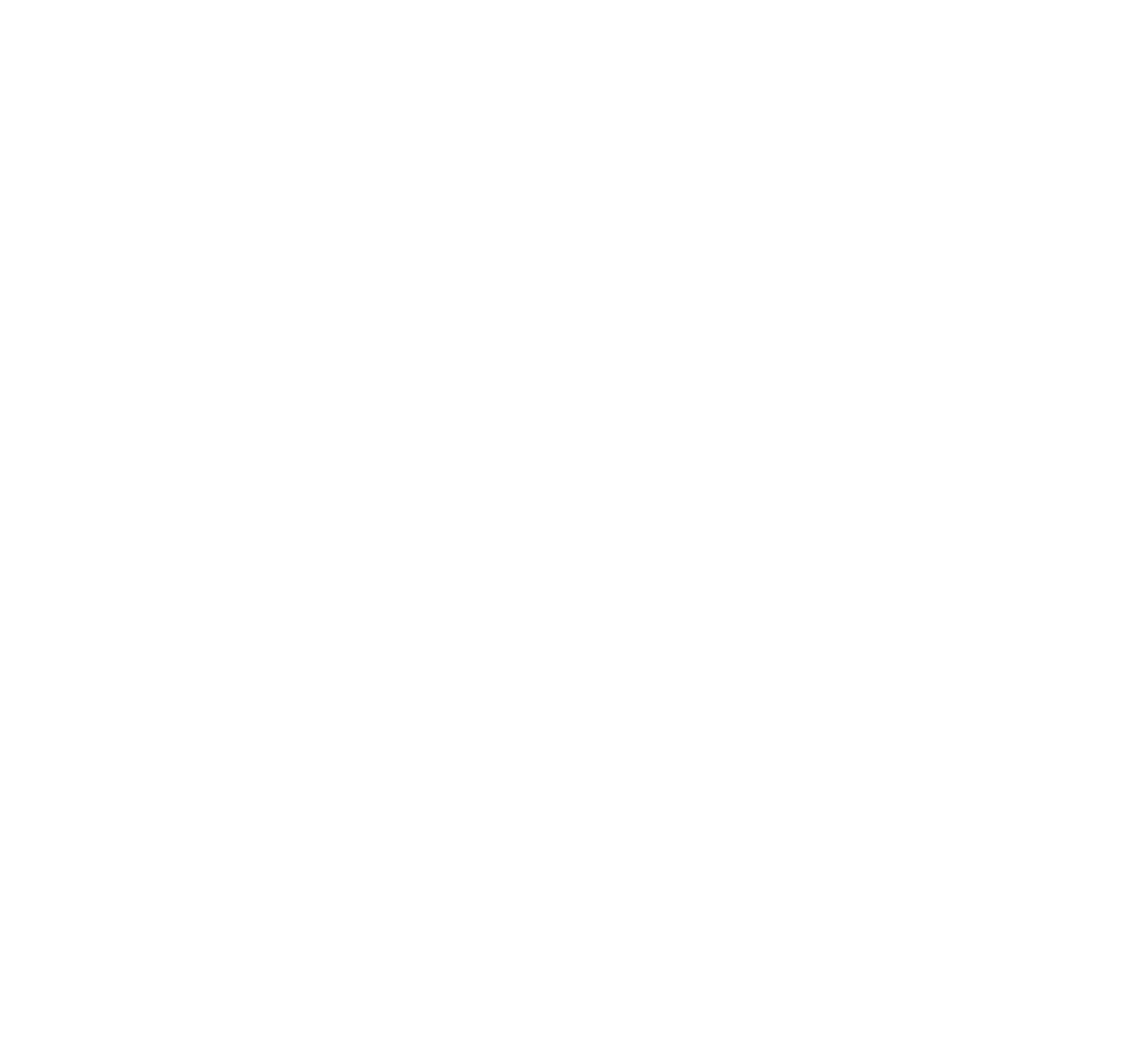
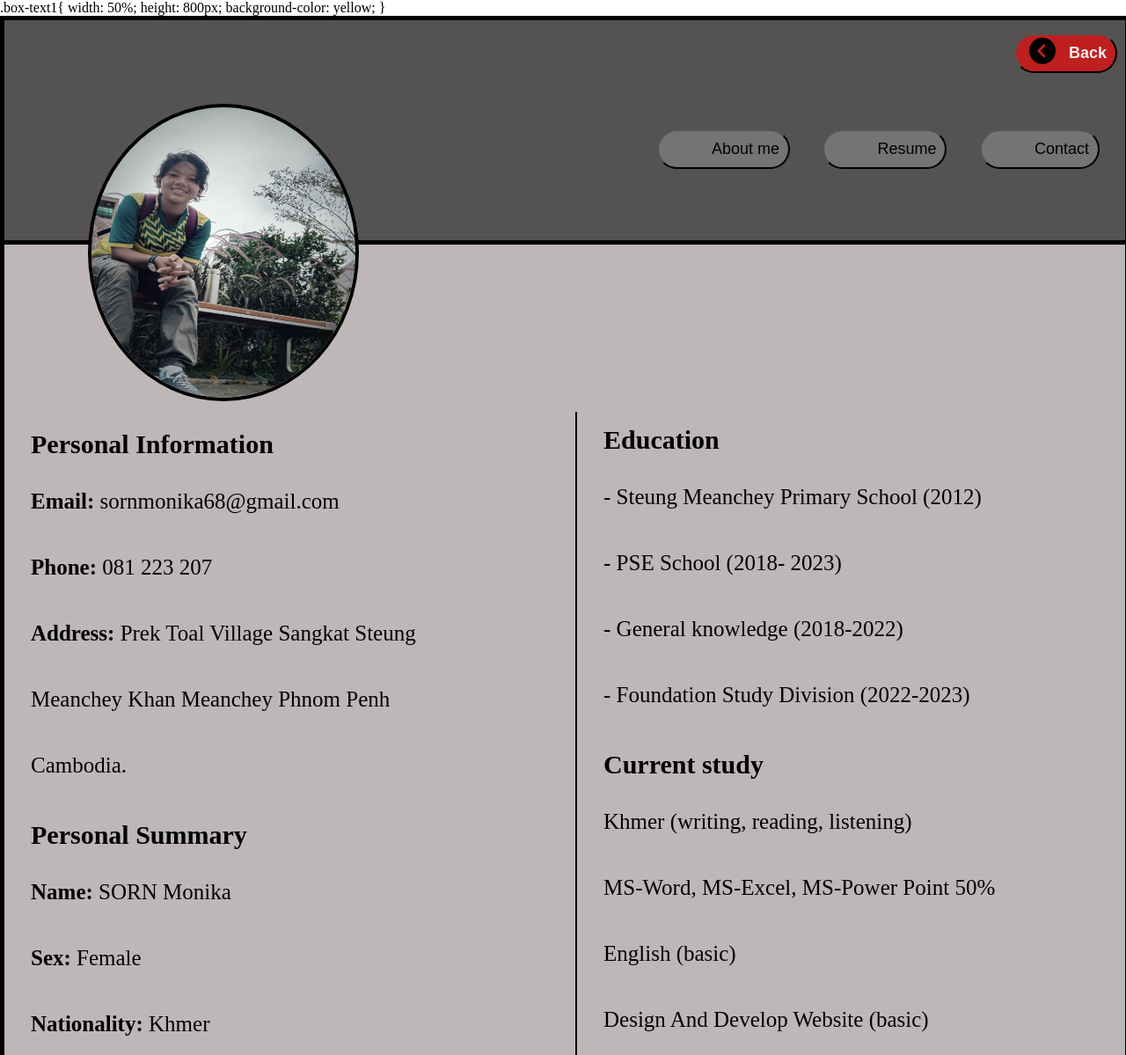
Before and after one commit to sornmonika27/my-portfolio, a plain HTML site: page index 2.html in a window 1280 px wide. Shown: the top 1199 px of the page at 88% size. Before the commit the page ends 800 px from the top, so only its background shows below. Drawn offline with Linux system fonts and the light colour scheme.

Commit message:
Develop page resume, contant 50% and improve other UI

```diff
--- a/index 2.html
+++ b/index 2.html
@@ -0,0 +1,102 @@
+<!DOCTYPE html>
+<html lang="en">
+<head>
+    <meta charset="UTF-8">
+    <meta name="viewport" content="width=device-width, initial-scale=1.0">
+    <title>Document</title>
+    <link rel="stylesheet" href="style 2.css">
+    <link
+    rel="stylesheet"
+    href="https://cdnjs.cloudflare.com/ajax/libs/font-awesome/6.5.1/css/all.min.css"
+  />
+</head>
+<body>.box-text1{
+    width: 50%;
+    height: 800px;
+    background-color: yellow;
+}
+    <div class="container">
+        <div class="box">
+            <div class="image-box">
+            <img src="ka.jpeg" alt="">
+            </div>
+        <div class="box-1">
+            <div class="button">
+                <button class="button1" style="font-size: 18px; padding: 10px; padding-left: 60px; background-color: rgba(128, 128, 128, 0.733); border-radius: 25px; ">About me</button>
+                <button class="button2" style="font-size: 18px; padding: 10px; padding-left: 60px; background-color: rgba(128, 128, 128, 0.733); border-radius: 25px; ">Resume</button>
+                <button class="button3" style="font-size: 18px; padding: 10px; padding-left: 60px; background-color: rgba(128, 128, 128, 0.733); border-radius: 25px; ">Contact</button>
+              </div>
+              <div class="button back">
+                <button class="back" style="font-size: 18px; padding: 10px; padding-left: 60px; background-color: rgba(233, 12, 12, 0.719); border-radius: 25px; ">Back</button>
+               <div class="iconback" >
+                <a href="" style="color: black; "><i class="fa-sharp fa-solid fa-circle-chevron-left"></i></a>
+               </div>
+            </div>
+        </div>
+        <div class="box-2">
+
+            <div class="box-text1">
+                <div class="text1-1">Personal Information</div>
+                <p><b>Email:</b> sornmonika68@gmail.com <br>
+
+                    <b>Phone:</b> 081 223 207 <br>
+
+                  <b>  Address:</b> Prek Toal Village Sangkat Steung  <br>
+
+                    Meanchey Khan Meanchey Phnom Penh <br>
+
+                    Cambodia. <br></p>
+                <div class="text1-2">Personal Summary</div>
+
+                <p>
+                   <b> Name: </b>SORN Monika <br>
+
+                    <b>Sex:</b> Female <br>
+
+                    <b>Nationality:</b> Khmer <br>
+
+                    <b>Date of birth:</b> 27-December-2006 <br>
+                   <b> Place of birth:</b> Tramot Village, Pratheat <br>
+
+                        Commune, Kampong Trabek District, Prey <br>
+
+                        Veng Province, Cambodia <br>Personal Skills
+                        <b>Religion:</b> Buddhism <br>
+
+                           <b> Health: </b>Good <br>
+
+                           <b> Marital status:</b> Single <br>
+                        </p>
+
+            </div>
+
+            <div class="box-text2">
+                <div class="text2-1">Education</div>
+                <p>- Steung Meanchey Primary School (2012) <br>
+
+                    - PSE School (2018- 2023) <br>
+
+                     - General knowledge (2018-2022) <br>
+                     - Foundation Study Division (2022-2023) <br>
+                </p>
+                <div class="text2-1">Current study</div>
+                <p>  Khmer (writing, reading, listening) <br>
+
+                    MS-Word, MS-Excel, MS-Power Point 50% <br>
+
+                  English (basic) <br>
+
+                     Design And Develop Website (basic) <br>
+                  </p>
+                <div class="text2-1">Personal Skills</div>
+                <p>. Web Mobile Application Development <br>
+
+                   . Full Stack Developer <br>
+
+
+               </p>
+
+    </div>
+    </div>
+</body>
+</html>
--- a/style 2.css
+++ b/style 2.css
@@ -0,0 +1,128 @@
+body{
+    margin: 0;
+}
+.container{
+    width: 1300px;
+    height: auto;
+    overflow: hidden;
+    margin: auto;
+}
+.box{
+    position: relative;
+    width: auto;
+    height: auto;
+    overflow: hidden;
+    /* background-color: black; */
+
+}
+.image-box{
+    position: absolute;
+    width: 300px;
+    height: 330px;
+    border: 5px sodi black;
+    border-radius: 50px;
+}
+.image-box img{
+    width: 100%;
+    height: 100%;
+    border-radius:50%;
+    margin-top: 100px;
+    margin-left: 100px;
+    border: 4px solid black;
+}
+.box-1{
+    width: 98%;
+    height: 250px;
+    background-color: rgba(22, 17, 17, 0.726);
+    /* border: 10px solid black; */
+    border-top: 5px solid black;
+    border-left: 5px solid black;
+    border-right: 5px solid black;
+
+
+}
+.box-2{
+    /* position: relative; */
+    width: 98%;
+    height: 1150px;
+    background-color: rgb(190, 183, 183);
+    border: 5px solid black;
+
+}
+.button {
+    position: absolute;
+    top: 0;
+    right: 30px;
+    /* background-color: black; */
+    color: rgb(17, 7, 7);
+    padding: 20px;
+    text-align: center;
+    display: inline-block;
+    font-size: 150px;
+    /* margin: 4px 2px; */
+    cursor: pointer;
+    justify-content: space-between;
+  }
+  .back{
+    position: absolute;
+    top: 10px;
+    right: 15px;
+    /* background-color: black; */
+    color: rgb(241, 235, 235);
+    font-weight: bold;
+    padding: 20px;
+    text-align: center;
+    gon
+    /* display: inline-block; */
+    font-size: 150px;
+    /* margin: 4px 2px; */
+    cursor: pointer;
+    justify-content: space-between;
+  }
+.iconback{
+    position: absolute;
+    top: 14px;
+    right: 85px;
+    color: black;
+    font-size: 30px;
+}
+.box-text1{
+    position: absolute;
+    width: 50%;
+    height: 900px;
+    /* background-color: rgb(21, 255, 0); */
+    top: 400px;
+}
+.text1-2{
+    font-size: 30px;
+    font-weight: bold;
+    margin-left: 30px;
+    margin-top: 20px;
+}
+p{
+    font-size: 25px;
+    margin-left: 30px;
+    line-height: 3;
+    margin-top: 10px;
+}
+.text1-1{
+    font-size: 30px;
+    font-weight: bold;
+    margin-left: 30px;
+    margin-top: 70px;
+}
+.box-text2{
+    position: absolute;
+    width: 48%;
+    height: 950px;
+    /* background-color: rgb(230, 230, 31); */
+    right: 20px;
+    top: 450px;
+    border-left:2px solid black;
+}
+.text2-1{
+    font-size: 30px;
+    font-weight: bold;
+    margin-left: 30px;
+    margin-top:15px;
+}
--- a/style 3.css
+++ b/style 3.css
@@ -90,3 +90,8 @@ image-box img{
     top: 500px;
     left: 500px;
 }
+.text-1{
+    position:absolute ;
+    width: 90%;
+    height: 50px;
+}
--- a/style.css
+++ b/style.css
@@ -85,9 +85,10 @@ image-box img{
         justify-content: center;
         align-items: center;nt: center;
         align-items: center; */
+        /* display: block; */
       }
       .icon{
         position:absolute;
-        right: 100px;
+        right: 10px;
         bottom: 10px;
     }
```
Also changed, not shown: index 3.html (+27 -12 lines).
